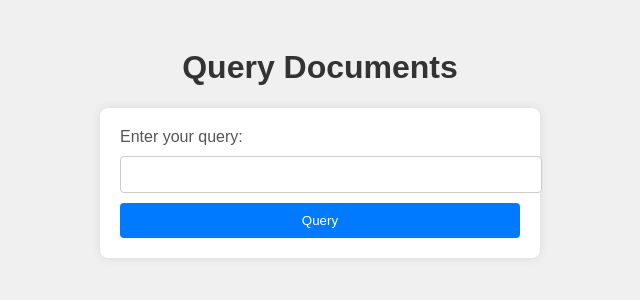
After one commit to dhayac/UploadRetriever, a FastAPI app: page /query in a window 1280 px wide. The commit adds this page. Shown: the top 300 px of the page, without its empty margins (320-960 px from the left). Run offline with FastAPI, Linux system fonts and the light colour scheme; parts of the project's set-up code (start-up, migrations or seed data) failed here and were passed over.

Commit message:
modified:   corrected query new file:   app/templates/query.html new file:   app/templates/queryresult.html

```diff
--- a/app/templates/main.html
+++ b/app/templates/main.html
@@ -66,7 +66,7 @@
                 <button type="submit">Upload</button>
             </div>
         </form>
-        <form action="/query" method="POST">
+        <form action="/query" method="get">
             <div class="form-group">
                 <button type="submit">Query</button>
             </div>
--- /dev/null
+++ b/app/templates/query.html
@@ -0,0 +1,59 @@
+<!DOCTYPE html>
+<html lang="en">
+<head>
+    <meta charset="UTF-8">
+    <meta name="viewport" content="width=device-width, initial-scale=1.0">
+    <title>Document Query</title>
+    <style>
+        body {
+            font-family: Arial, sans-serif;
+            background-color: #f0f0f0;
+            padding: 20px;
+        }
+        h1 {
+            text-align: center;
+            color: #333;
+        }
+        form {
+            max-width: 400px;
+            margin: 0 auto;
+            background-color: #fff;
+            padding: 20px;
+            border-radius: 8px;
+            box-shadow: 0 0 10px rgba(0,0,0,0.1);
+        }
+        label {
+            display: block;
+            margin-bottom: 10px;
+            color: #555;
+        }
+        input[type="text"] {
+            padding: 10px;
+            margin-bottom: 10px;
+            border: 1px solid #ccc;
+            border-radius: 4px;
+            width: 100%;
+        }
+        button[type="submit"] {
+            background-color: #007bff;
+            color: #fff;
+            border: none;
+            padding: 10px 20px;
+            cursor: pointer;
+            border-radius: 4px;
+            width: 100%;
+        }
+        button[type="submit"]:hover {
+            background-color: #0056b3;
+        }
+    </style>
+</head>
+<body>
+    <h1>Query Documents</h1>
+    <form action="/queryprocess" method="post">
+        <label for="query">Enter your query:</label>
+        <input type="text" id="query" name="query" required>
+        <button type="submit">Query</button>
+    </form>
+</body>
+</html>
```
Also changed, not shown: app/templates/queryresult.html (added, +50 -0 lines).
